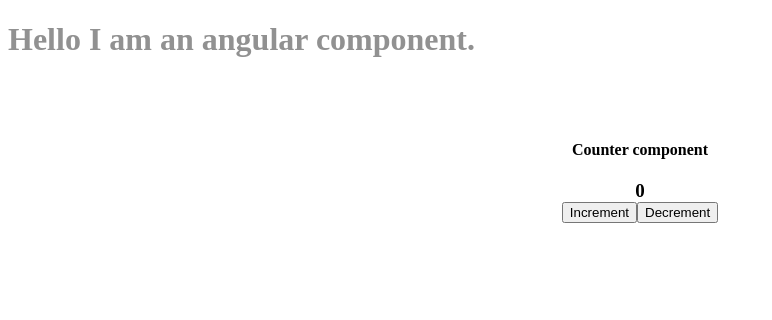
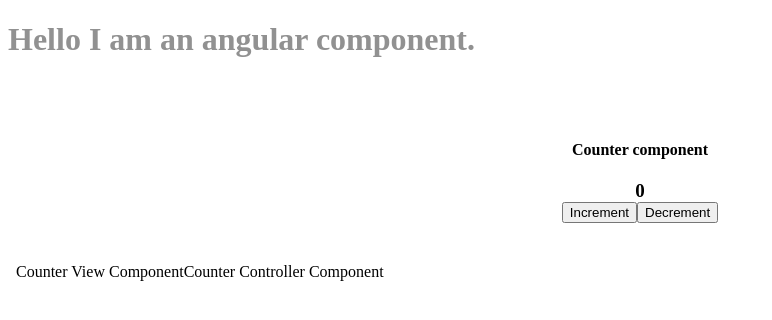
Before and after one commit to bigmonte/CASNgFrontend, an Angular app in the folder src/cas-frontend/: page / in a window 1280 px wide. Shown: the top 320 px of the page, without its empty margins (0-772 px from the left). Built offline with nearby package versions, Linux system fonts and the light colour scheme.

Commit message:
Created controller and view components for counter

```diff
--- a/src/cas-frontend/src/app/app.module.ts
+++ b/src/cas-frontend/src/app/app.module.ts
@@ -2,10 +2,13 @@ import { NgModule } from '@angular/core'
 import { BrowserModule } from '@angular/platform-browser'
 import { AppComponent } from './app.component'
 import { CounterComponent } from './counter/counter.component'
+import { CounterControllerComponent } from './counter/counter-controller.component'
+import { CounterViewComponent } from './counter/counter-view.component'
+
 
 @NgModule({
   // [components; directives or pipes]  (declarables) that belongs to this module
-  declarations: [AppComponent, CounterComponent],
+  declarations: [AppComponent, CounterComponent, CounterControllerComponent, CounterViewComponent],
   // set of NgModules whose exported declarables are available to template
   // in this module
   imports: [BrowserModule],
--- /dev/null
+++ b/src/cas-frontend/src/app/counter/counter-controller.component.html
@@ -0,0 +1 @@
+Counter Controller Component
--- /dev/null
+++ b/src/cas-frontend/src/app/counter/counter-view.component.html
@@ -0,0 +1 @@
+Counter View Component
--- a/src/cas-frontend/src/app/counter/counter.component.html
+++ b/src/cas-frontend/src/app/counter/counter.component.html
@@ -8,3 +8,5 @@
     Decrement
   </button>
 </div>
+<counter-view></counter-view>
+<counter-controller></counter-controller>
```
Also changed, not shown: src/cas-frontend/src/app/counter/counter-controller.component.ts (added, +10 -0 lines), src/cas-frontend/src/app/counter/counter-view.component.ts (added, +9 -0 lines).
